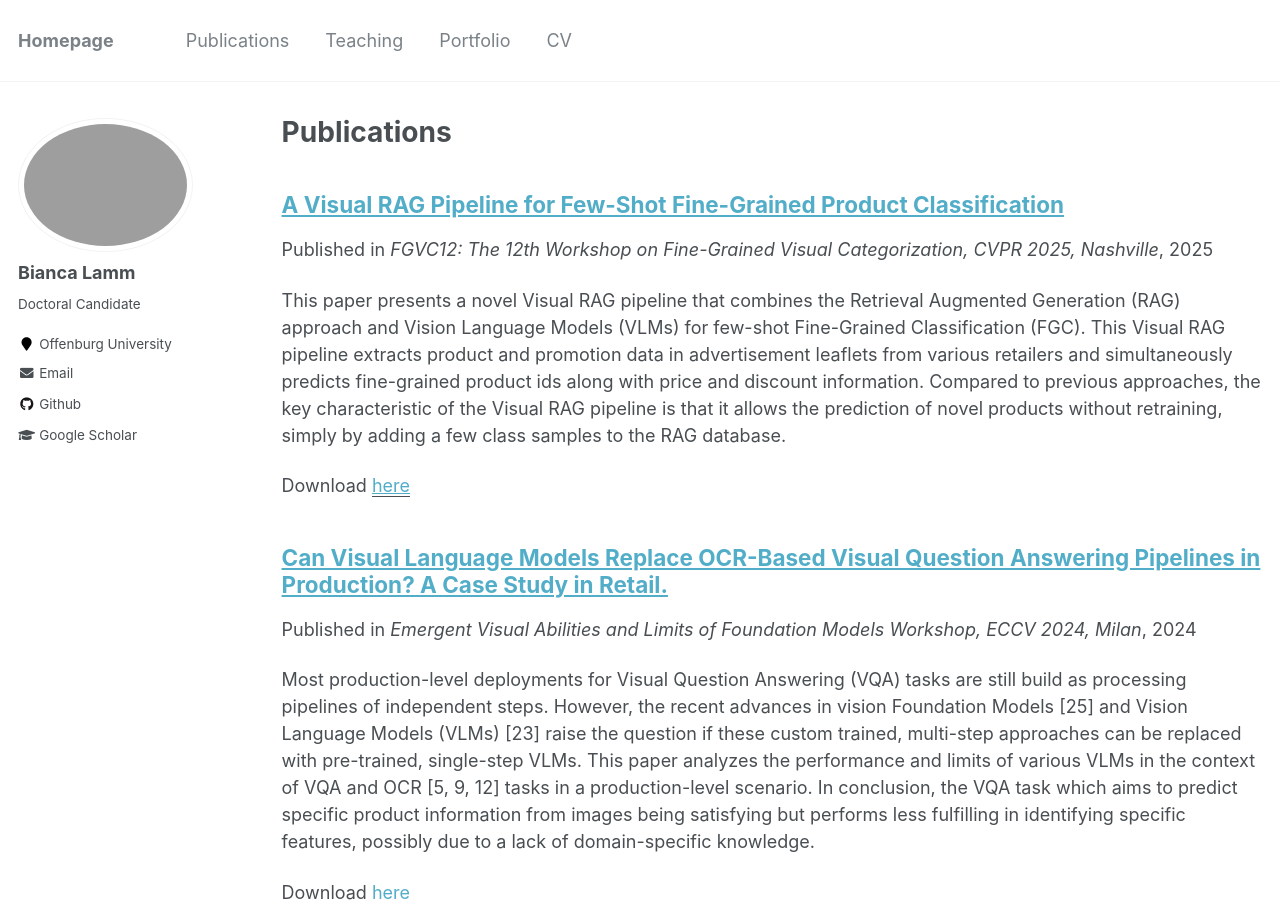
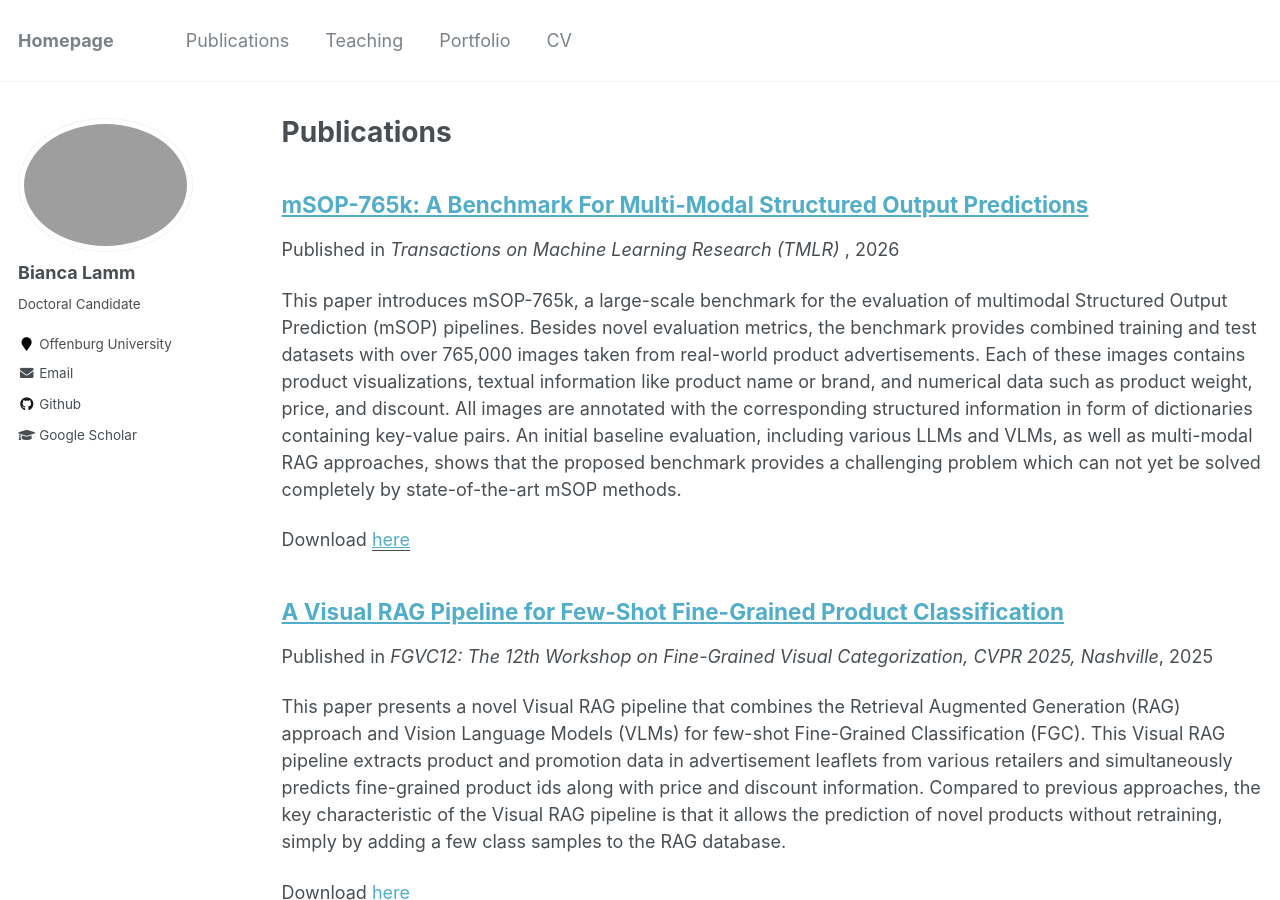
Before and after one commit to biancalamm/biancalamm.github.io, a Jekyll site: the page built from _pages/publications.md, in a window 1280 px wide and 900 px high. Built offline with Jekyll 4.4.1, drawn with Linux system fonts in a browser that asks for light colours.

Commit message:
add TMLR paper

```diff
--- /dev/null
+++ b/_publications/TMLR_journal.md
@@ -0,0 +1,14 @@
+---
+title: "mSOP-765k: A Benchmark For Multi-Modal Structured Output Predictions"
+collection: publications
+permalink: /publication/TMLR_journal
+excerpt: 'This paper introduces mSOP-765k, a large-scale benchmark for the evaluation of multimodal Structured Output Prediction (mSOP) pipelines. Besides novel evaluation metrics, the benchmark provides combined training and test datasets with over 765,000 images taken from real-world product advertisements. Each of these images contains product visualizations, textual information like product name or brand, and numerical data such as product weight, price, and discount. All images are annotated with the corresponding structured information in form of dictionaries containing key-value pairs. An initial baseline evaluation, including various LLMs and VLMs, as well as multi-modal RAG approaches, shows that the proposed benchmark provides a challenging problem which can not yet be solved completely by state-of-the-art mSOP methods.'
+date: 2026-01-19
+venue: 'Transactions on Machine Learning Research (TMLR) '
+paperurl: 'https://openreview.net/pdf?id=H7eYL4yFZS'
+---
+This paper introduces mSOP-765k, a large-scale benchmark for the evaluation of multimodal Structured Output Prediction (mSOP) pipelines. Besides novel evaluation metrics, the benchmark provides combined training and test datasets with over 765,000 images taken
+from real-world product advertisements. Each of these images contains product visualizations, textual information like product name or brand, and numerical data such as product weight, price, and discount. All images are annotated with the corresponding structured information in form of dictionaries containing key-value pairs. An initial baseline evaluation, including various LLMs and VLMs, as well as multi-modal RAG approaches, shows that the proposed benchmark provides a challenging problem which
+can not yet be solved completely by state-of-the-art mSOP methods. The benchmark and dataset are available under a creative-commons license: https://www.msop-765k.org/.
+
+[Download paper here](https://openreview.net/pdf?id=H7eYL4yFZS)
```
Also changed, not shown: _pages/about.md (+1 -0 lines).
